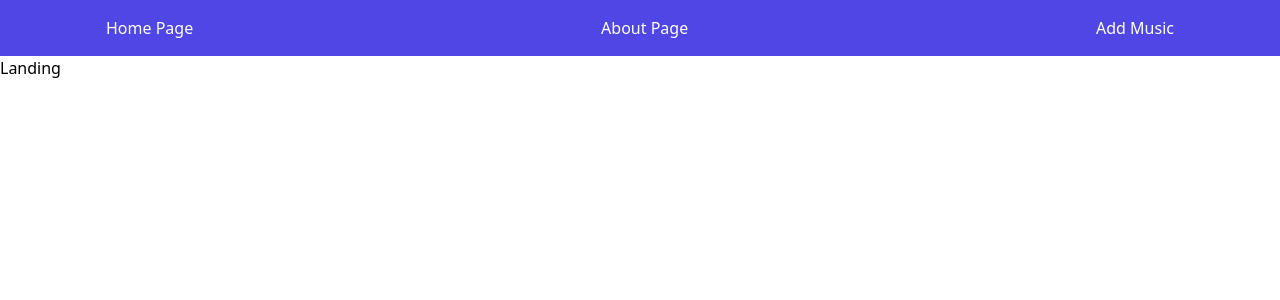
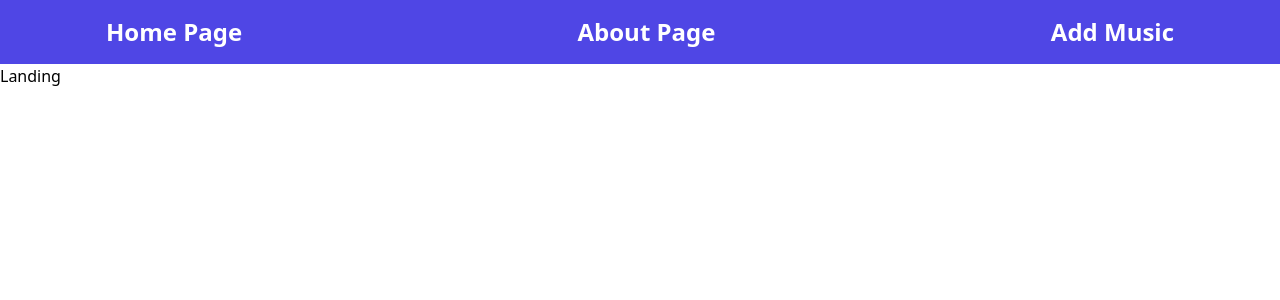
Before and after one commit to MaxInasaridze/music-list-clientv2, a React (Vite) app: page / in a window 1280 px wide. Shown: the top 300 px of the page. Built offline with nearby package versions, Linux system fonts and the light colour scheme.

Commit message:
Update NavBar.jsx

```diff
--- a/src/components/NavBar.jsx
+++ b/src/components/NavBar.jsx
@@ -1,19 +1,33 @@
-import React from 'react'
-import { Link } from 'react-router-dom'
+import React from "react";
+import { Link } from "react-router-dom";
 
 const NavBar = () => {
   return (
-    <div className='text-white bg-[#4f46e5]'>
+    <div className="text-white bg-[#4f46e5]">
+      <div className="flex justify-center">
+        <div className="max-w-[1100px] w-full p-4 flex items-center justify-between">
+          <Link
+            to="/"
+            className="text-2xl font-bold hover:text-indigo-100 transition duration-200"
+          >
+            Home Page
+          </Link>
+          <Link
+            to="/about"
+            className="text-2xl font-bold hover:text-indigo-100 transition duration-200"
+          >
+            About Page
+          </Link>
+          <Link
+            to="/add"
+            className="text-2xl font-bold hover:text-indigo-100 transition duration-200"
+          >
+            Add Music
+          </Link>
+        </div>
+      </div>
+    </div>
+  );
+};
 
-        <div className='flex justify-center'>
-            <div className='max-w-275 w-full p-4 flex items-center justify-between'>
-                <Link to="/" className=''>Home Page </Link>
-                <Link to="/about" className=''>About Page </Link>
-                <Link to="/add" className=''>Add Music </Link>
-            </div>
-        </div>
-    </div>
-  )
-}
-
-export default NavBar
+export default NavBar;
```
